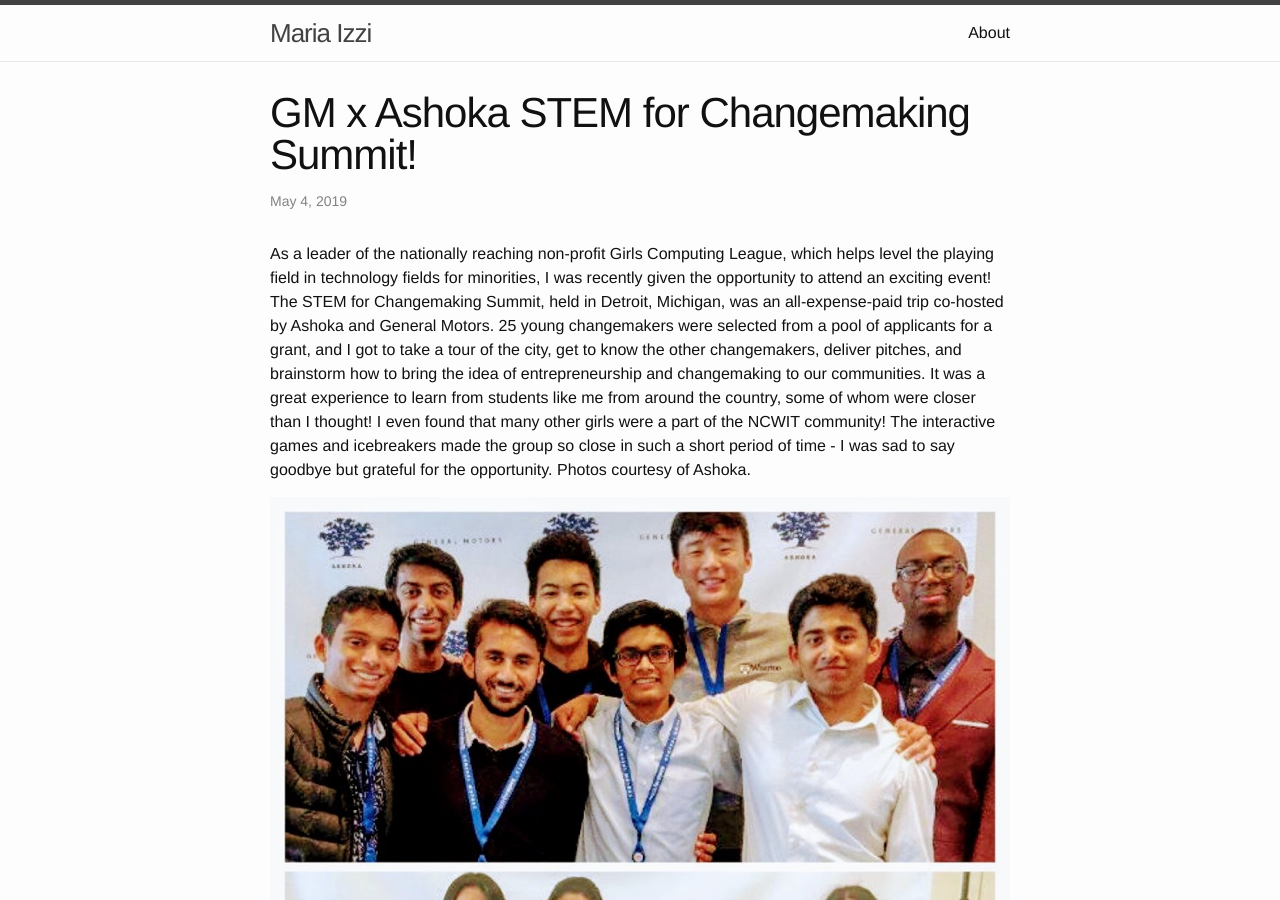
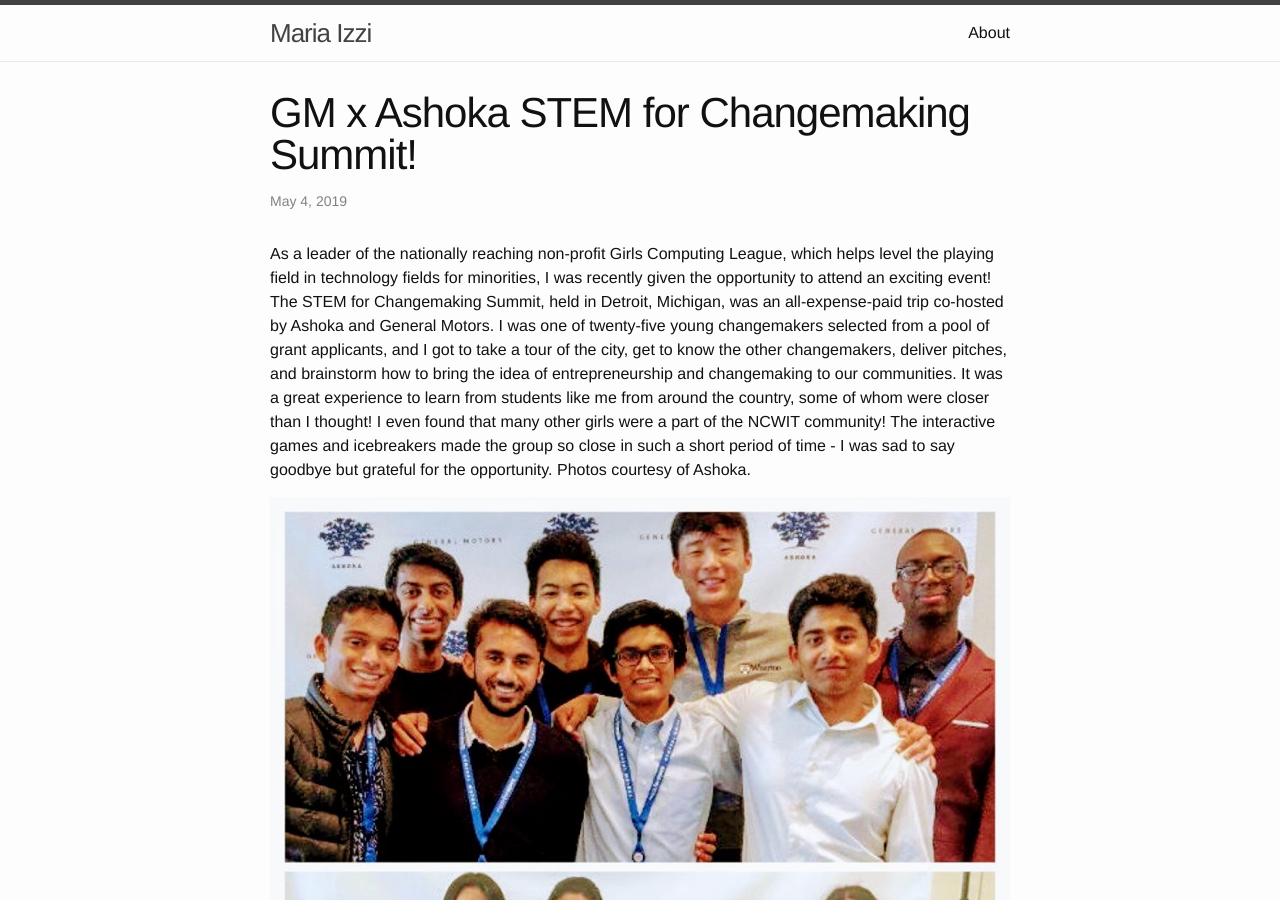
Before and after one commit to maria-izzi/maria-izzi.github.io, a Jekyll site: the page built from _posts/2019-5-4-gmashokachangemaker.md, in a window 1280 px wide and 900 px high. Built offline with Jekyll 4.4.1, drawn with Linux system fonts in a browser that asks for light colours.

Commit message:
Update 2019-5-4-gmashokachangemaker.md

```diff
--- a/_posts/2019-5-4-gmashokachangemaker.md
+++ b/_posts/2019-5-4-gmashokachangemaker.md
@@ -4,7 +4,7 @@
 title: GM x Ashoka STEM for Changemaking Summit!
 ---
 
-As a leader of the nationally reaching non-profit Girls Computing League, which helps level the playing field in technology fields for minorities, I was recently given the opportunity to attend an exciting event! The STEM for Changemaking Summit, held in Detroit, Michigan, was an all-expense-paid trip co-hosted by Ashoka and General Motors. 25 young changemakers were selected from a pool of applicants for a grant, and I got to take a tour of the city, get to know the other changemakers, deliver pitches, and brainstorm how to bring the idea of entrepreneurship and changemaking to our communities. It was a great experience to learn from students like me from around the country, some of whom were closer than I thought! I even found that many other girls were a part of the NCWIT community! The interactive games and icebreakers made the group so close in such a short period of time - I was sad to say goodbye but grateful for the opportunity. Photos courtesy of Ashoka.
+As a leader of the nationally reaching non-profit Girls Computing League, which helps level the playing field in technology fields for minorities, I was recently given the opportunity to attend an exciting event! The STEM for Changemaking Summit, held in Detroit, Michigan, was an all-expense-paid trip co-hosted by Ashoka and General Motors. I was one of twenty-five young changemakers selected from a pool of grant applicants, and I got to take a tour of the city, get to know the other changemakers, deliver pitches, and brainstorm how to bring the idea of entrepreneurship and changemaking to our communities. It was a great experience to learn from students like me from around the country, some of whom were closer than I thought! I even found that many other girls were a part of the NCWIT community! The interactive games and icebreakers made the group so close in such a short period of time - I was sad to say goodbye but grateful for the opportunity. Photos courtesy of Ashoka.
 
 <img src = "/assets/images/changemakingsummit/ashoka1.jpg" alt = "">
 <img src = "/assets/images/changemakingsummit/ashoka2.jpg" alt = "">
```
